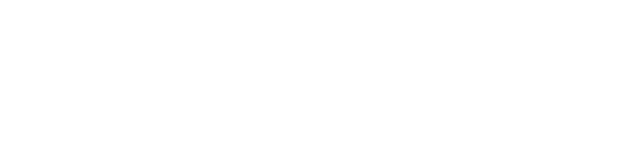
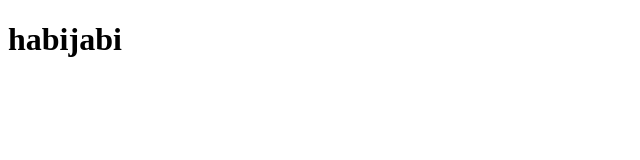
Before and after one commit to Masrura/Programming-Hero, a plain HTML site: page index.html in a window 1280 px wide. Shown: the whole page, without its empty margins (0-640 px from the left). Drawn offline with Linux system fonts and the light colour scheme.

Commit message:
My secon commit

```diff
--- a/index.html
+++ b/index.html
@@ -7,6 +7,6 @@
     <title>Document</title>
 </head>
 <body>
-
+    <h1>habijabi</h1>
 </body>
 </html>
```
